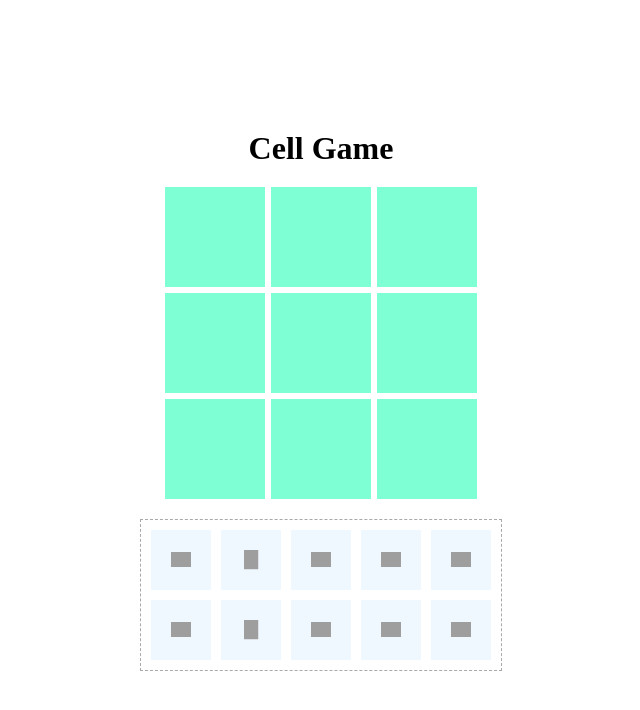
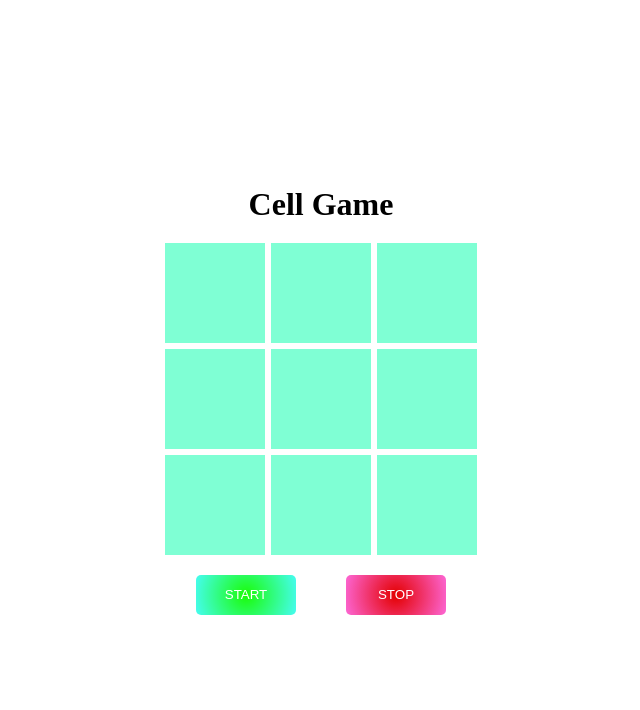
Before and after one commit to artvezhl/cell-game, a React (Create React App) app: page / in a window 1280 px wide. Shown: the top 710 px of the page, without its empty margins (319-959 px from the left). Built offline with nearby package versions, Linux system fonts and the light colour scheme; grey boxes are pictures that could not be loaded.

Commit message:
add start game and arrows functions

```diff
--- /dev/null
+++ b/src/assets/helpers.ts
@@ -0,0 +1,9 @@
+export const setArrowDirection = (axis: string, value: number) => {
+  return axis === 'x' && value === 1
+    ? 'right'
+    : axis === 'x' && value === -1
+    ? 'left'
+    : axis === 'y' && value === 1
+    ? 'down'
+    : 'up'
+}
--- a/src/components/App/App.tsx
+++ b/src/components/App/App.tsx
@@ -8,7 +8,7 @@ import { boardSlice } from '../../store/reducers/BoardSlice'
 function App() {
   const dispatch = useAppDispatch()
   const { initBoard } = boardSlice.actions
-  const board = useAppSelector((state) => state.boardReducer.board)
+  const { board, directions } = useAppSelector((state) => state.boardReducer)
 
   useEffect(() => {
     dispatch(initBoard())
@@ -18,7 +18,7 @@ function App() {
     <div className={styles.app}>
       <h1>Cell Game</h1>
       <Board board={board} />
-      <Arrows />
+      {directions.length ? <Arrows directions={directions} /> : null}
     </div>
   )
 }
--- a/src/components/Arrow/Arrow.tsx
+++ b/src/components/Arrow/Arrow.tsx
@@ -3,7 +3,7 @@ import React, { FC } from 'react'
 import styles from './Arrow.module.scss'
 import arrow from '../../images/down-arrow.png'
 
-type TDirection = 'right' | 'left' | 'up' | 'down'
+export type TDirection = 'right' | 'left' | 'up' | 'down'
 
 interface IArrowProps {
   direction: TDirection
--- a/src/components/Arrows/Arrows.tsx
+++ b/src/components/Arrows/Arrows.tsx
@@ -1,21 +1,18 @@
-import React from 'react'
+import React, { FC } from 'react'
 
-import Arrow from '../Arrow/Arrow'
+import Arrow, { TDirection } from '../Arrow/Arrow'
 import styles from './Arrows.module.scss'
 
-const Arrows = () => {
+interface IArrowsProps {
+  directions: TDirection[]
+}
+
+const Arrows: FC<IArrowsProps> = ({ directions }) => {
   return (
     <div className={styles.arrows}>
-      <Arrow direction="down" />
-      <Arrow direction="right" />
-      <Arrow direction="down" />
-      <Arrow direction="down" />
-      <Arrow direction="up" />
-      <Arrow direction="down" />
-      <Arrow direction="left" />
-      <Arrow direction="down" />
-      <Arrow direction="down" />
-      <Arrow direction="down" />
+      {directions.map((direction) => (
+        <Arrow key={Math.random() * Date.now()} direction={direction} />
+      ))}
     </div>
   )
 }
--- a/src/components/Board/Board.module.scss
+++ b/src/components/Board/Board.module.scss
@@ -5,3 +5,36 @@
   grid-template-columns: repeat($cellCount, $cellWidth);
   grid-gap: $cellGap;
 }
+
+.buttons {
+  display: flex;
+  width: 100%;
+  max-width: 300px;
+  margin-top: 20px;
+  justify-content: space-around;
+
+  button {
+    width: 100px;
+    height: 40px;
+    color: white;
+    border: none;
+    border-radius: 5px;
+    background: radial-gradient(circle, rgba(26,252,7,1) 0%, rgba(70,252,242,1) 100%);
+    cursor: pointer;
+    transition: ease .3s;
+
+    &:hover {
+      box-shadow: 3px 3px 5px lightseagreen;
+    }
+
+    &:nth-child(2n) {
+      background: radial-gradient(circle, rgba(228,0,0,1) 0%, rgba(252,70,204,0.8225884103641457) 100%);
+
+      &:hover {
+        box-shadow: 3px 3px 5px mediumvioletred;
+      }
+    }
+
+
+  }
+}
--- a/src/components/Board/Board.tsx
+++ b/src/components/Board/Board.tsx
@@ -1,31 +1,88 @@
-import React, { FC } from 'react'
+import React, { FC, useCallback, useEffect, useRef } from 'react'
 
 import styles from './Board.module.scss'
 import Cell from '../Cell/Cell'
 import { ICell } from '../../store/models/ICell'
+import { IPosition } from '../../store/models/IPosition'
+import { useAppDispatch, useAppSelector } from '../../store/hooks'
+import { boardSlice } from '../../store/reducers/BoardSlice'
+import { setArrowDirection } from '../../assets/helpers'
 
 interface IBoardProps {
   board: ICell[][]
 }
 
 const Board: FC<IBoardProps> = ({ board }) => {
-  console.log('board is', board)
+  const dispatch = useAppDispatch()
+  const { start, stop, setCurrentPosition, setDirection } = boardSlice.actions
+  const boardState = useAppSelector((state) => state.boardReducer)
+  const { currentPosition } = useAppSelector((state) => state.boardReducer)
+  const positionRef = useRef<IPosition>(currentPosition)
+  positionRef.current = currentPosition
+  const cellPointer = useCallback(
+    (
+      position: IPosition,
+      { x, y }: ICell,
+      cb: React.Dispatch<React.SetStateAction<boolean>>
+    ): void => (x === position.x && y === position.y ? cb(true) : cb(false)),
+    []
+  )
+
+  useEffect(() => {
+    console.log('current', currentPosition)
+  }, [currentPosition])
+
+  const startGameHandler = () => {
+    dispatch(start())
+
+    const refreshPosition = (index: number, delay: number): any => {
+      if (index === 0) {
+        return
+      }
+
+      setTimeout(() => {
+        const axis = Math.random() > 0.5 ? 'x' : 'y'
+        const type = axis === 'x' ? 'columns' : 'rows'
+        const currentValue = positionRef.current[axis]
+        const randomValue = Math.random() > 0.5 ? 1 : -1
+        const value =
+          currentValue === 0
+            ? 1
+            : currentValue === boardState[type]
+            ? -1
+            : randomValue
+
+        const direction = setArrowDirection(axis, value)
+
+        dispatch(setDirection(direction))
+
+        dispatch(
+          setCurrentPosition({
+            axis,
+            value,
+          })
+        )
+        return refreshPosition(index - 1, delay)
+      }, delay)
+    }
+
+    refreshPosition(10, 2000)
+  }
 
   return (
-    <div className={styles.board}>
-      {board.map((row) => {
-        return row.map((cell) => <Cell key={cell.id} cell={cell} />)
-      })}
-      {/*<Cell />*/}
-      {/*<Cell type="start" />*/}
-      {/*<Cell type="finish" />*/}
-      {/*<Cell />*/}
-      {/*<Cell type="choose" />*/}
-      {/*<Cell />*/}
-      {/*<Cell />*/}
-      {/*<Cell />*/}
-      {/*<Cell />*/}
-    </div>
+    <>
+      <div className={styles.board}>
+        {board.map((row) => {
+          return row.map((cell) => (
+            <Cell key={cell.id} cell={cell} pointer={cellPointer} />
+          ))
+        })}
+      </div>
+      <div className={styles.buttons}>
+        <button onClick={startGameHandler}>START</button>
+        <button onClick={() => dispatch(stop())}>STOP</button>
+      </div>
+    </>
   )
 }
 
--- a/src/components/Cell/Cell.tsx
+++ b/src/components/Cell/Cell.tsx
@@ -1,27 +1,41 @@
-import React, { FC } from 'react'
+import React, { FC, useEffect, useState } from 'react'
 import start from '../../images/start.png'
 import finish from '../../images/finish.png'
 import choose from '../../images/tap.png'
 
 import styles from './Cell.module.scss'
 import { ICell } from '../../store/models/ICell'
-
-type TCellType = 'start' | 'finish' | 'choose'
+import { useAppSelector } from '../../store/hooks'
+import { IPosition } from '../../store/models/IPosition'
 
 interface ICellProps {
-  type?: TCellType
   cell: ICell
+  pointer: (
+    position: IPosition,
+    cell: ICell,
+    cb: React.Dispatch<React.SetStateAction<boolean>>
+  ) => void
 }
 
-const Cell: FC<ICellProps> = ({ type, cell }) => {
-  const content =
-    type === 'start' ? (
-      <img src={start} alt={type} />
-    ) : type === 'finish' ? (
-      <img src={finish} alt={type} />
-    ) : type === 'choose' ? (
-      <img src={choose} alt={type} />
-    ) : null
+const Cell: FC<ICellProps> = ({ cell, pointer }) => {
+  const [isStart, setIsStart] = useState<boolean>(false)
+  const [isFinish, setIsFinish] = useState<boolean>(false)
+  const [isChoose, setIsChoose] = useState<boolean>(false)
+  const { startPosition, finishPosition } = useAppSelector(
+    (state) => state.boardReducer
+  )
+
+  useEffect(() => {
+    pointer(startPosition, cell, setIsStart)
+  }, [startPosition, finishPosition, cell, setIsStart, pointer])
+
+  const content = isStart ? (
+    <img src={start} alt="start" />
+  ) : isFinish ? (
+    <img src={finish} alt="finish" />
+  ) : isChoose ? (
+    <img src={choose} alt="choose" />
+  ) : null
 
   return (
     <div
--- /dev/null
+++ b/src/store/models/IPosition.ts
@@ -0,0 +1,3 @@
+export interface IPosition {
+  [key: string]: number
+}
--- a/src/store/reducers/BoardSlice.ts
+++ b/src/store/reducers/BoardSlice.ts
@@ -1,38 +1,40 @@
-import { IBoard } from '../models/IBoard'
 import { ICell } from '../models/ICell'
-import { createSlice } from '@reduxjs/toolkit'
+import { createSlice, PayloadAction } from '@reduxjs/toolkit'
+import { IPosition } from '../models/IPosition'
+import { TDirection } from '../../components/Arrow/Arrow'
 
 interface BoardState {
-  // board: IBoard
   board: ICell[][]
+  rows: number
+  columns: number
   isLoading: boolean
-  startPosition: {
-    x: number
-    y: number
-  }
-  finishPosition: {
-    x: number
-    y: number
-  }
-  checkedPosition: {
-    x: number
-    y: number
-  }
+  directions: TDirection[]
+  startPosition: IPosition
+  currentPosition: IPosition
+  finishPosition: IPosition
+  checkedPosition: IPosition
 }
 const initialState: BoardState = {
   board: [],
   isLoading: false,
+  rows: 3,
+  columns: 3,
+  directions: [],
   startPosition: {
+    x: -1,
+    y: -1,
+  },
+  currentPosition: {
     x: 0,
     y: 0,
   },
   finishPosition: {
-    x: 0,
-    y: 0,
+    x: -1,
+    y: -1,
   },
   checkedPosition: {
-    x: 0,
-    y: 0,
+    x: -1,
+    y: -1,
   },
 }
 export const boardSlice = createSlice({
@@ -41,9 +43,9 @@ export const boardSlice = createSlice({
   reducers: {
     initBoard(state) {
       const result = []
-      for (let i = 0; i < 3; i++) {
+      for (let i = 0; i < state.rows; i++) {
         const row: ICell[] = []
-        for (let j = 0; j < 3; j++) {
+        for (let j = 0; j < state.columns; j++) {
           row.push({
             id: Date.now() * Math.random(),
             x: j,
@@ -54,6 +56,28 @@ export const boardSlice = createSlice({
       }
       state.board = result
     },
+    start(state) {
+      const x = Math.floor(Math.random() * state.columns)
+      state.startPosition.x = x
+      state.startPosition.y = Math.floor(Math.random() * state.board[x].length)
+      state.currentPosition = {
+        ...state.startPosition,
+      }
+    },
+    stop(state) {
+      state.startPosition = initialState.startPosition
+    },
+    setCurrentPosition(
+      state,
+      action: PayloadAction<{ axis: string; value: number }>
+    ) {
+      const { axis, value } = action.payload
+      const newValue = state.currentPosition[axis] + value
+      state.currentPosition[axis] = newValue
+    },
+    setDirection(state, action: PayloadAction<TDirection>) {
+      state.directions.push(action.payload)
+    },
   },
 })
 
```
Also changed, not shown: package.json (+7 -5 lines), src/store/models/IBoard.ts (+5 -12 lines), 2 other files (tests, documents, lock files or other folders).
